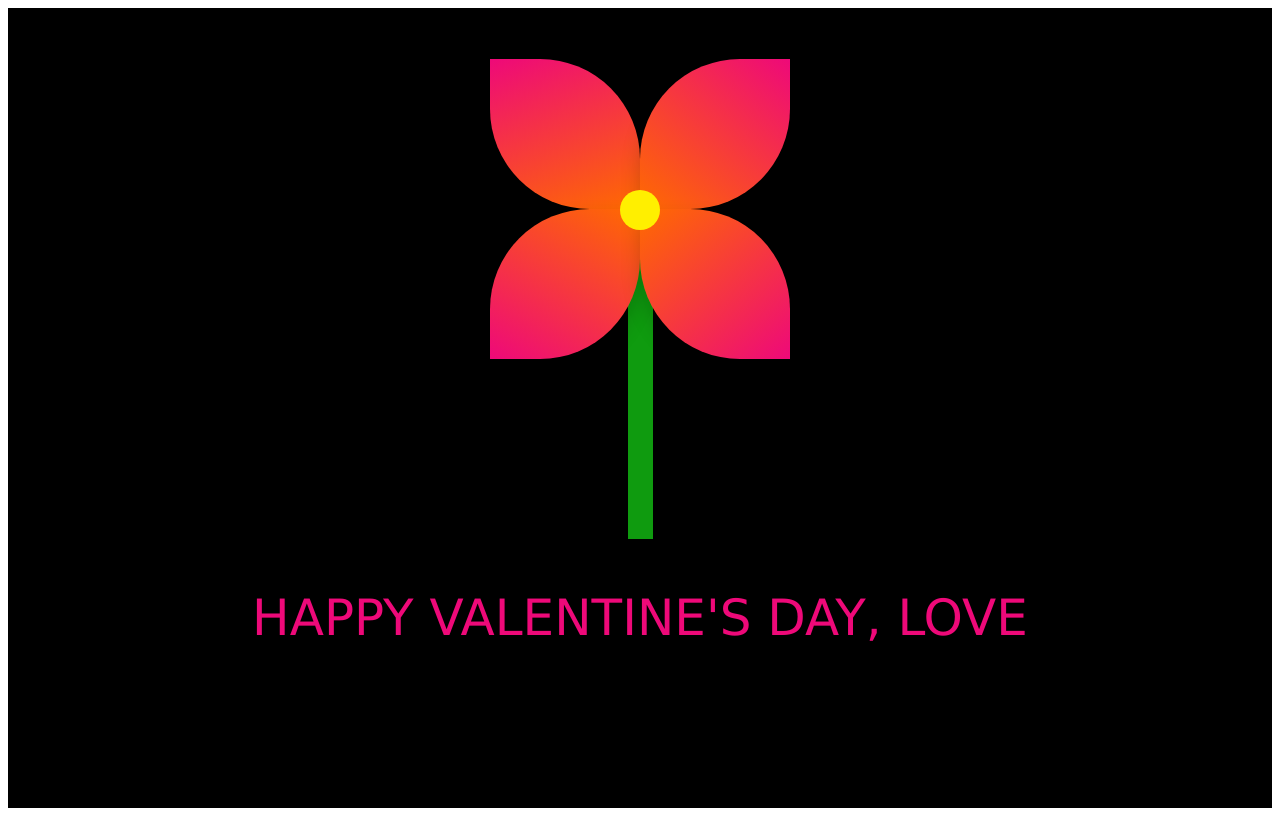
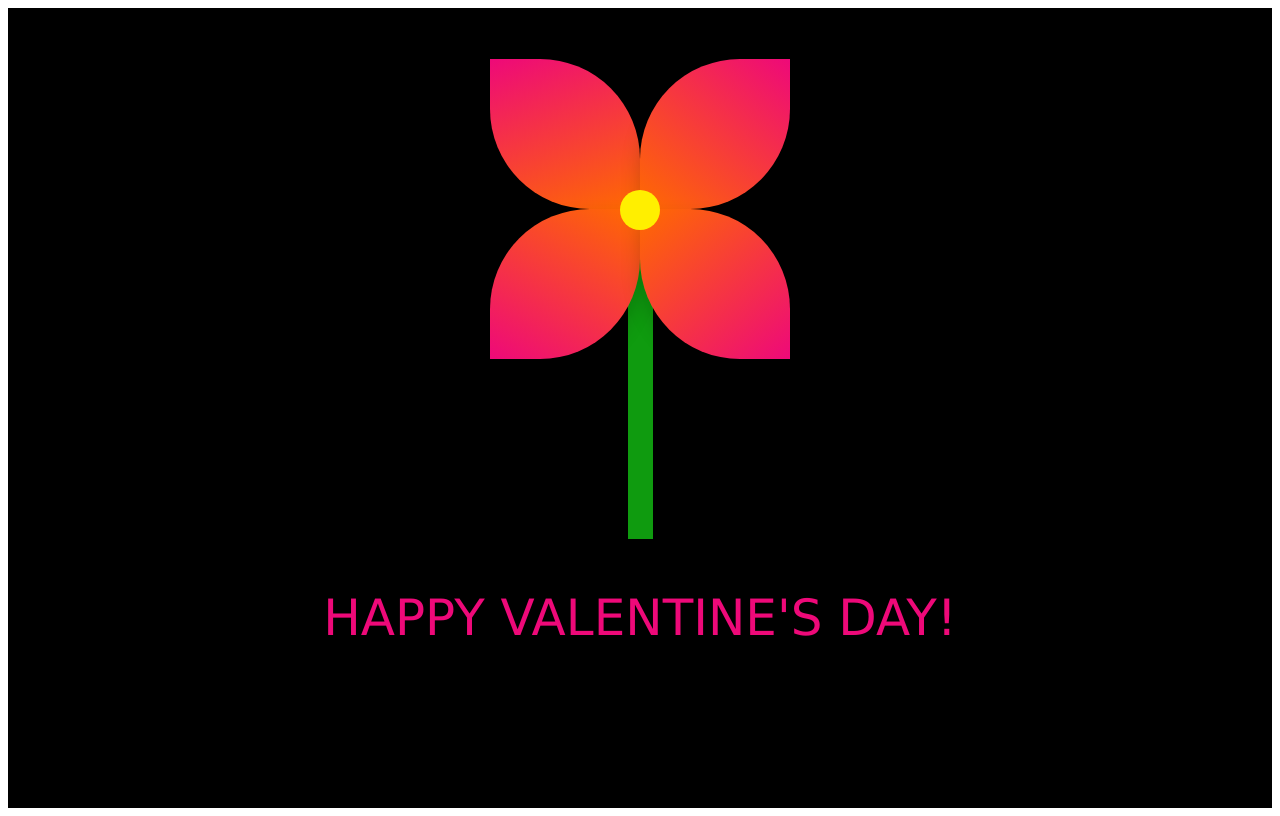
Before and after one commit to Shane0310/forYou, a plain HTML site: page index.html in a window 1280 px wide. Drawn offline with Linux system fonts and the light colour scheme.

Commit message:
Update index.html

```diff
--- a/index.html
+++ b/index.html
@@ -25,7 +25,7 @@
             </div>
         </div>
         <div class="text">
-            <p>HAPPY VALENTINE'S DAY, LOVE</p>
+            <p>HAPPY VALENTINE'S DAY!</p>
         </div>
     </section>
 </body>
```
